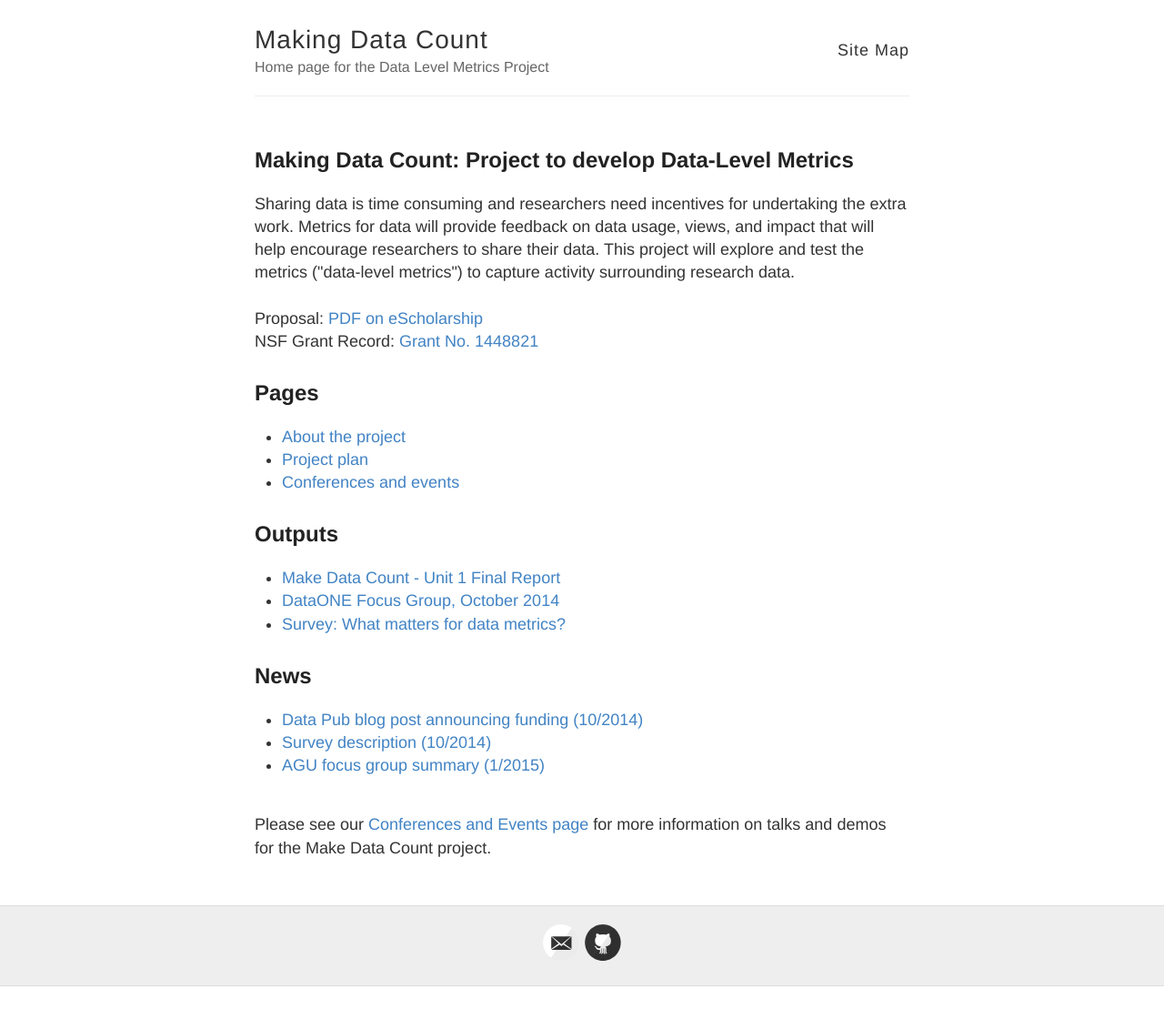
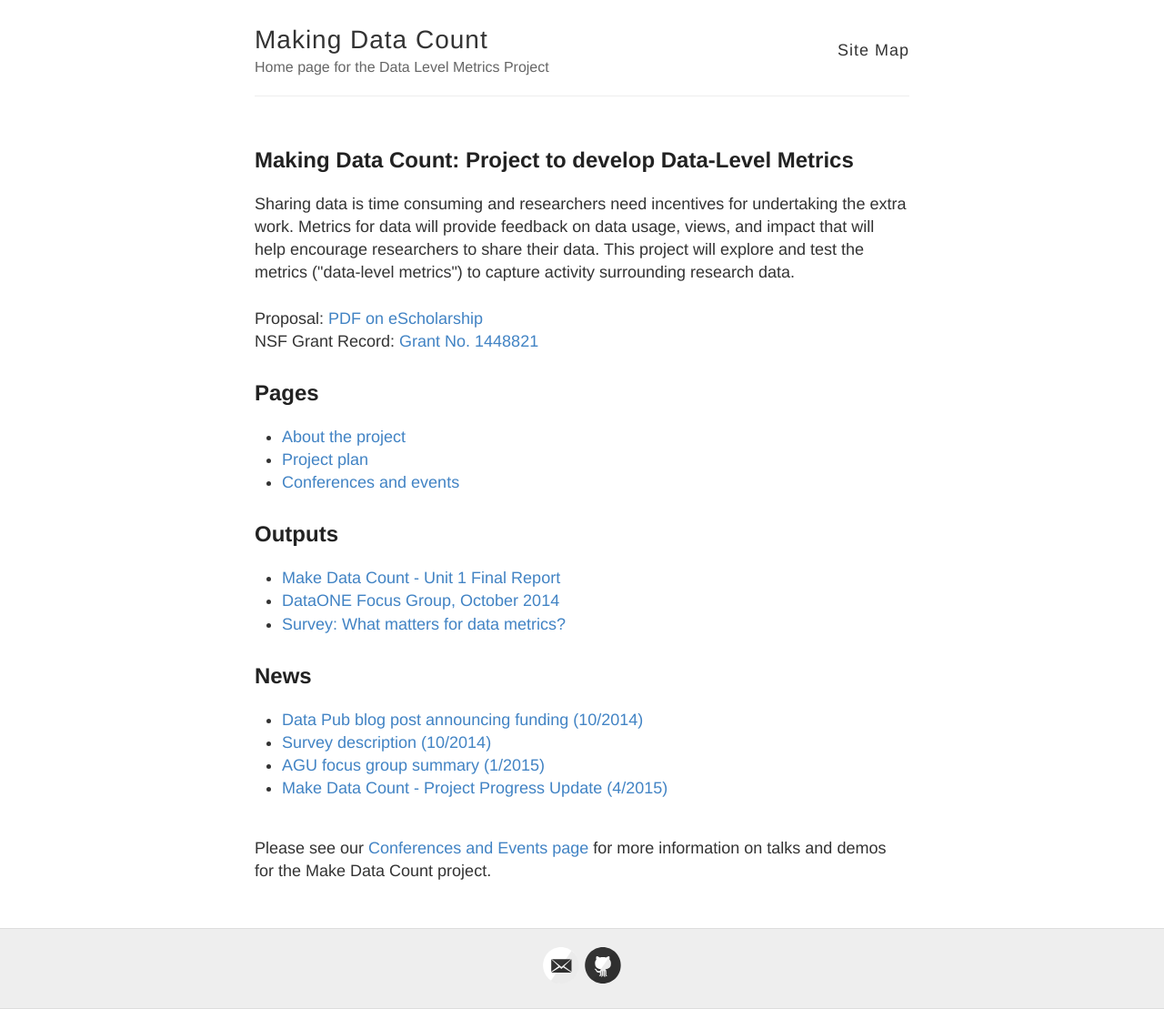
Before and after one commit to lagotto/MDC, a Jekyll site: the page built from index.html, in a window 1280 px wide. Shown: the whole page at 91% size. Built offline with Jekyll 4.4.1, drawn with Linux system fonts in a browser that asks for light colours; before the commit the page ends 1084 px from its top, so only the background shows below that.

Commit message:
April progress update

```diff
--- a/index.html
+++ b/index.html
@@ -49,6 +49,7 @@
 <li><a href="http://datapub.cdlib.org/http://datapub.cdlib.org/2014/10/07/uc3-plos-and-dataone-join-forces-to-build-incentives-for-data-sharing/">Data Pub blog post announcing funding (10/2014)</a></li>
 <li><a href="http://datapub.cdlib.org/2014/10/31/data-do-you-care-the-dlm-survey/">Survey description (10/2014)</a></li>
 <li><a href="http://blogs.plos.org/tech/make-data-rain/">AGU focus group summary (1/2015)</a></li>
+<li><a href="http://figshare.com/articles/Make_Data_Count_April_2015_Progress_Update/1393402">Make Data Count - Project Progress Update (4/2015)</a></li>
 </ul>
 <br>
 Please see our <a href="http://articlemetrics.github.io/MDC/conferences">Conferences and Events page</a> for more information on talks and demos for the Make Data Count project.
```
